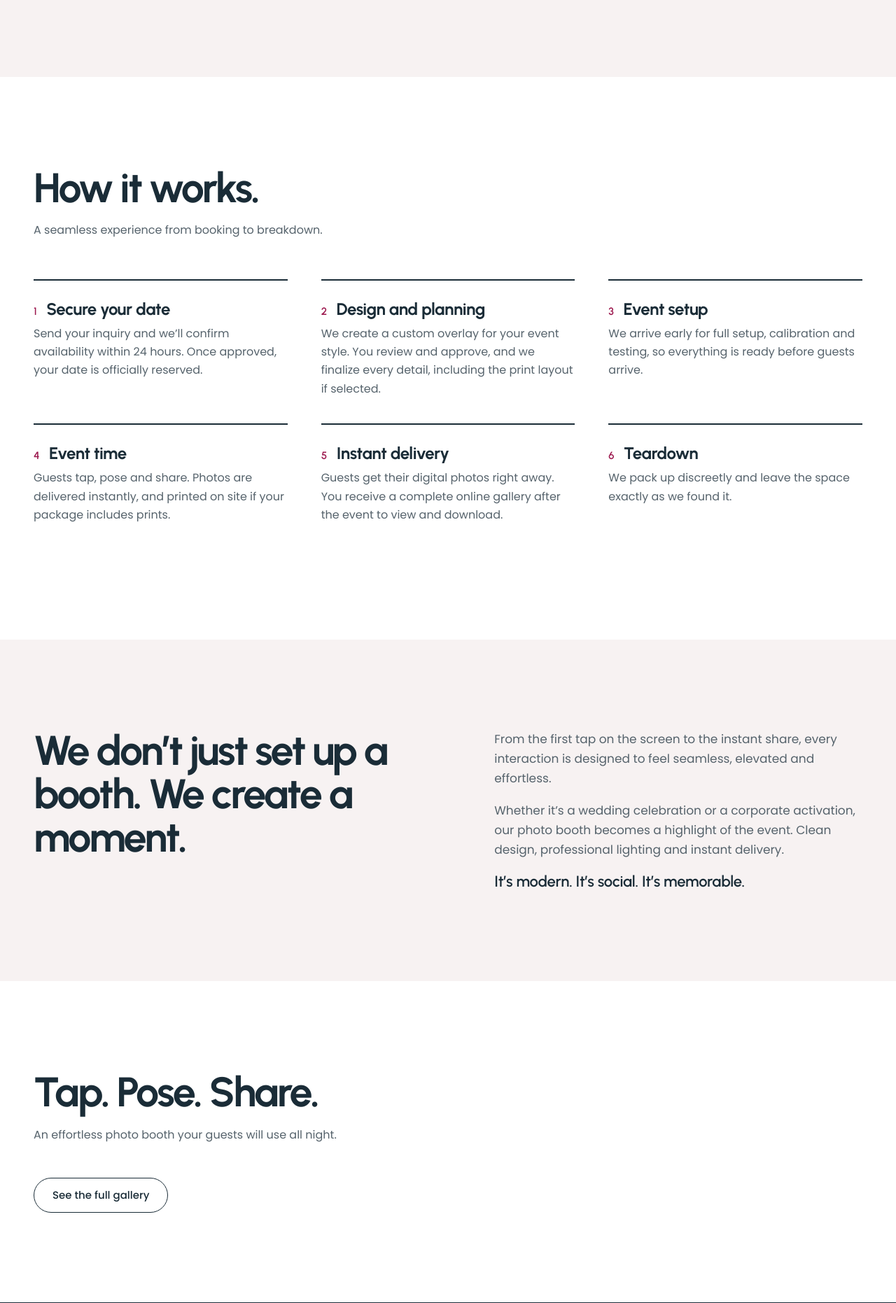
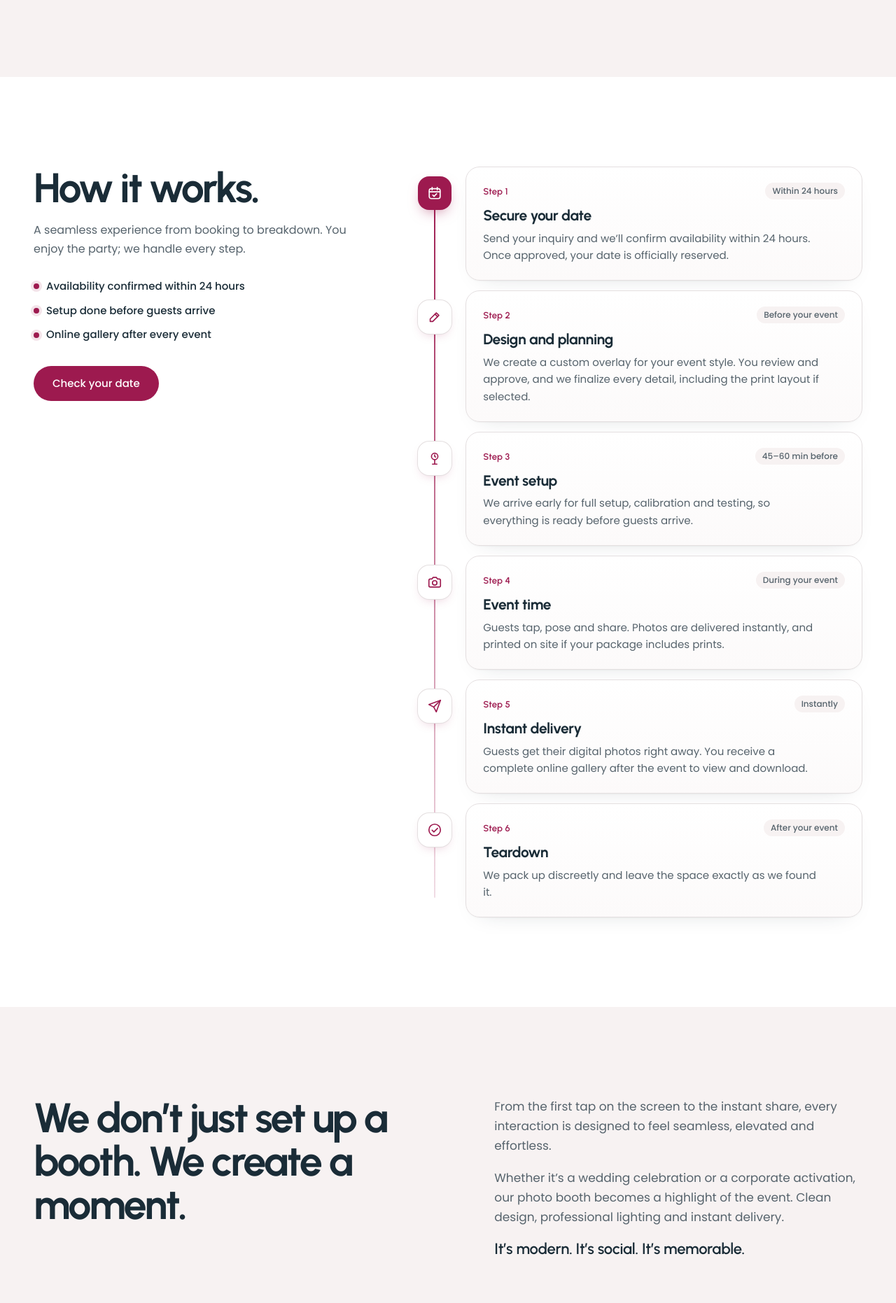
Before and after one commit to enochwick/socialboothco, a WordPress theme: template page-experience.php in a window 1280 px wide. Shown: the part 604-2466 px from the top of the page at 70% size. Run offline with PHP 8.4 and a stand-in for WordPress, Linux system fonts and the light colour scheme; the site name, menu and one post (Sample post) are stand-ins, and other content is empty; some libraries are stand-ins or nearby versions.

Commit message:
Experience: timeline-style How it works; fix gallery button spacing
- How it works: sticky intro with key facts and booking button, plus a
  vertical timeline of step cards with icons, step numbers and timing labels.
- See the full gallery: restore its top spacing (overridden by the base
  paragraph reset) and center it under the photo grid.

Co-Authored-By: Claude Opus 5.5 <noreply@anthropic.com>

```diff
--- a/assets/theme.css
+++ b/assets/theme.css
@@ -339,13 +339,42 @@ body.sbc:not(.sbc-layout) { background: var(--paper); }
 .exp-hero .lede { margin-top: 20px; }
 .exp-hero .actions { margin-top: 32px; }
 .exp-hero__photo img { display: block; width: 100%; aspect-ratio: 4 / 3; object-fit: cover; border-radius: 24px; }
-.steps { display: grid; gap: 0 48px; margin-top: 56px !important; counter-reset: step; }
-@media (min-width: 800px) { .steps { grid-template-columns: repeat(2, 1fr); } }
-@media (min-width: 1100px) { .steps { grid-template-columns: repeat(3, 1fr); } }
-.steps li { counter-increment: step; padding: 28px 0 36px; border-top: 2px solid var(--navy); }
-.sbc .steps h3 { display: flex; gap: 14px; align-items: baseline; font-size: 24px; font-weight: 700; letter-spacing: -.02em; }
-.steps h3::before { content: counter(step); font-size: 15px; font-weight: 600; color: var(--berry); }
-.steps p { margin-top: 10px; color: var(--muted); max-width: 40ch; }
+/* How it works: sticky intro + vertical timeline of step cards */
+.hiw { display: grid; gap: 48px; }
+@media (min-width: 960px) { .hiw { grid-template-columns: .85fr 1.15fr; gap: 80px; align-items: start; } .hiw-intro { position: sticky; top: 32px; } }
+.hiw-facts { display: grid; gap: 10px; margin: 28px 0 32px !important; }
+.hiw-facts li { display: flex; align-items: center; gap: 10px; font-size: 15px; font-weight: 500; }
+.hiw-facts li::before { content: ""; flex: none; width: 8px; height: 8px; border-radius: 50%; background: var(--berry); box-shadow: 0 0 0 4px rgba(157, 26, 79, .12); }
+
+.hiw-list { position: relative; display: grid; gap: 14px; }
+.hiw-list::before {
+	content: ""; position: absolute; left: 23px; top: 28px; bottom: 28px; width: 2px; border-radius: 2px;
+	background: linear-gradient(to bottom, var(--berry), rgba(157, 26, 79, .15));
+}
+.hiw-step { position: relative; display: grid; grid-template-columns: 48px minmax(0, 1fr); gap: 20px; align-items: start; }
+.hiw-node {
+	position: relative; z-index: 1; display: grid; place-items: center; width: 48px; height: 48px; margin-top: 14px;
+	border-radius: 16px; background: #fff; color: var(--berry);
+	box-shadow: 0 0 0 1px var(--line), 0 6px 16px -8px rgba(157, 26, 79, .35);
+}
+.hiw-step:first-child .hiw-node { background: var(--berry); color: #fff; box-shadow: 0 8px 20px -8px rgba(157, 26, 79, .6); }
+.hiw-card {
+	padding: 22px 24px; border: 1px solid var(--line); border-radius: 20px;
+	background: linear-gradient(180deg, #fff, #fcfafa);
+	box-shadow: 0 1px 2px rgba(26, 44, 55, .04), 0 12px 32px -24px rgba(26, 44, 55, .25);
+}
+.hiw-meta { display: flex; flex-wrap: wrap; align-items: center; justify-content: space-between; gap: 8px; margin-bottom: 10px; }
+.hiw-num { font: 600 13px/1 var(--head); color: var(--berry); letter-spacing: .01em; }
+.hiw-when { padding: 5px 10px; border-radius: 999px; background: var(--blush); font-size: 12px; font-weight: 500; line-height: 1.2; color: var(--muted); }
+.sbc .hiw-card h3 { font: 700 21px/1.2 var(--head); letter-spacing: -.02em; }
+.hiw-card p { margin-top: 8px !important; font-size: 15px; color: var(--muted); max-width: 52ch; }
+@media (max-width: 599px) {
+	.hiw-step { grid-template-columns: 40px minmax(0, 1fr); gap: 14px; }
+	.hiw-node { width: 40px; height: 40px; border-radius: 13px; margin-top: 18px; }
+	.hiw-node svg { width: 19px; height: 19px; }
+	.hiw-list::before { left: 19px; }
+	.hiw-card { padding: 18px; }
+}
 .story { display: grid; gap: 32px; }
 @media (min-width: 900px) { .story { grid-template-columns: 1.1fr 1fr; gap: 80px; align-items: start; } }
 .story-text p { font-size: 17px; color: var(--muted); }
@@ -354,7 +383,7 @@ body.sbc:not(.sbc-layout) { background: var(--paper); }
 .photo-grid { display: grid; grid-template-columns: repeat(2, 1fr); gap: 12px; margin-top: 48px; }
 @media (min-width: 900px) { .photo-grid { grid-template-columns: repeat(4, 1fr); gap: 16px; } }
 .photo-grid img { display: block; width: 100%; aspect-ratio: 3 / 4; object-fit: cover; border-radius: 16px; }
-.more-link { margin-top: 40px; }
+.sbc .more-link { display: flex; justify-content: center; margin-top: 48px; }
 
 /* Gallery page: blend the gallery plugin into the theme */
 .gallery-body .sbcg-moments { padding-top: 0; background: transparent; }
--- a/page-experience.php
+++ b/page-experience.php
@@ -7,13 +7,22 @@ defined( 'ABSPATH' ) || exit;
 
 get_header();
 
+// Title, text, when it happens (from the site's own copy and FAQ), icon.
 $sbc_steps = array(
-	array( __( 'Secure your date', 'socialboothco' ), __( 'Send your inquiry and we’ll confirm availability within 24 hours. Once approved, your date is officially reserved.', 'socialboothco' ) ),
-	array( __( 'Design and planning', 'socialboothco' ), __( 'We create a custom overlay for your event style. You review and approve, and we finalize every detail, including the print layout if selected.', 'socialboothco' ) ),
-	array( __( 'Event setup', 'socialboothco' ), __( 'We arrive early for full setup, calibration and testing, so everything is ready before guests arrive.', 'socialboothco' ) ),
-	array( __( 'Event time', 'socialboothco' ), __( 'Guests tap, pose and share. Photos are delivered instantly, and printed on site if your package includes prints.', 'socialboothco' ) ),
-	array( __( 'Instant delivery', 'socialboothco' ), __( 'Guests get their digital photos right away. You receive a complete online gallery after the event to view and download.', 'socialboothco' ) ),
-	array( __( 'Teardown', 'socialboothco' ), __( 'We pack up discreetly and leave the space exactly as we found it.', 'socialboothco' ) ),
+	array( __( 'Secure your date', 'socialboothco' ), __( 'Send your inquiry and we’ll confirm availability within 24 hours. Once approved, your date is officially reserved.', 'socialboothco' ), __( 'Within 24 hours', 'socialboothco' ), 'calendar' ),
+	array( __( 'Design and planning', 'socialboothco' ), __( 'We create a custom overlay for your event style. You review and approve, and we finalize every detail, including the print layout if selected.', 'socialboothco' ), __( 'Before your event', 'socialboothco' ), 'pen' ),
+	array( __( 'Event setup', 'socialboothco' ), __( 'We arrive early for full setup, calibration and testing, so everything is ready before guests arrive.', 'socialboothco' ), __( '45–60 min before', 'socialboothco' ), 'tool' ),
+	array( __( 'Event time', 'socialboothco' ), __( 'Guests tap, pose and share. Photos are delivered instantly, and printed on site if your package includes prints.', 'socialboothco' ), __( 'During your event', 'socialboothco' ), 'camera' ),
+	array( __( 'Instant delivery', 'socialboothco' ), __( 'Guests get their digital photos right away. You receive a complete online gallery after the event to view and download.', 'socialboothco' ), __( 'Instantly', 'socialboothco' ), 'send' ),
+	array( __( 'Teardown', 'socialboothco' ), __( 'We pack up discreetly and leave the space exactly as we found it.', 'socialboothco' ), __( 'After your event', 'socialboothco' ), 'check' ),
+);
+$sbc_step_icons = array(
+	'calendar' => '<rect x="3.5" y="5" width="17" height="15.5" rx="3"/><path d="M8 3v4M16 3v4M3.5 10h17M9 15l2 2 4-4"/>',
+	'pen'      => '<path d="M14.5 5.5l4 4L9 19H5v-4z"/><path d="M12.5 7.5l4 4"/>',
+	'tool'     => '<circle cx="12" cy="9" r="5"/><path d="M12 14v7M8.5 21h7M12 6.5v2.5l1.5 1"/>',
+	'camera'   => '<path d="M14.5 4.5h-5L7.5 7H5a2 2 0 0 0-2 2v8.5a2 2 0 0 0 2 2h14a2 2 0 0 0 2-2V9a2 2 0 0 0-2-2h-2.5z"/><circle cx="12" cy="13" r="3.5"/>',
+	'send'     => '<path d="M21 3 10.5 13.5"/><path d="M21 3l-6.5 18-4-7.5L3 9.5z"/>',
+	'check'    => '<circle cx="12" cy="12" r="9"/><path d="M8 12.5l2.7 2.7L16.5 9.5"/>',
 );
 $sbc_grid  = array( 2915, 2916, 2883, 2877, 2881, 2882, 2856, 2861 );
 ?>
@@ -35,14 +44,37 @@ $sbc_grid  = array( 2915, 2916, 2883, 2877, 2881, 2882, 2856, 2861 );
 </section>
 
 <section class="sec sec--white">
-	<div class="wrap">
-		<h2 class="h2"><?php esc_html_e( 'How it works.', 'socialboothco' ); ?></h2>
-		<p class="intro"><?php esc_html_e( 'A seamless experience from booking to breakdown.', 'socialboothco' ); ?></p>
-		<ol class="steps">
-			<?php foreach ( $sbc_steps as $sbc_step ) : ?>
-				<li>
-					<h3><?php echo esc_html( $sbc_step[0] ); ?></h3>
-					<p><?php echo esc_html( $sbc_step[1] ); ?></p>
+	<div class="wrap hiw">
+		<div class="hiw-intro">
+			<h2 class="h2"><?php esc_html_e( 'How it works.', 'socialboothco' ); ?></h2>
+			<p class="intro"><?php esc_html_e( 'A seamless experience from booking to breakdown. You enjoy the party; we handle every step.', 'socialboothco' ); ?></p>
+			<ul class="hiw-facts">
+				<li><?php esc_html_e( 'Availability confirmed within 24 hours', 'socialboothco' ); ?></li>
+				<li><?php esc_html_e( 'Setup done before guests arrive', 'socialboothco' ); ?></li>
+				<li><?php esc_html_e( 'Online gallery after every event', 'socialboothco' ); ?></li>
+			</ul>
+			<?php sbc_button( __( 'Check your date', 'socialboothco' ), 'book', 'berry' ); ?>
+		</div>
+
+		<ol class="hiw-list">
+			<?php foreach ( $sbc_steps as $sbc_n => $sbc_step ) : ?>
+				<li class="hiw-step">
+					<span class="hiw-node" aria-hidden="true">
+						<svg viewBox="0 0 24 24" width="22" height="22" fill="none" stroke="currentColor" stroke-width="1.8" stroke-linecap="round" stroke-linejoin="round"><?php echo $sbc_step_icons[ $sbc_step[3] ]; // phpcs:ignore WordPress.Security.EscapeOutput -- static SVG. ?></svg>
+					</span>
+					<div class="hiw-card">
+						<div class="hiw-meta">
+							<span class="hiw-num">
+								<?php
+								/* translators: %d: step number */
+								printf( esc_html__( 'Step %d', 'socialboothco' ), (int) $sbc_n + 1 );
+								?>
+							</span>
+							<span class="hiw-when"><?php echo esc_html( $sbc_step[2] ); ?></span>
+						</div>
+						<h3><?php echo esc_html( $sbc_step[0] ); ?></h3>
+						<p><?php echo esc_html( $sbc_step[1] ); ?></p>
+					</div>
 				</li>
 			<?php endforeach; ?>
 		</ol>
```
